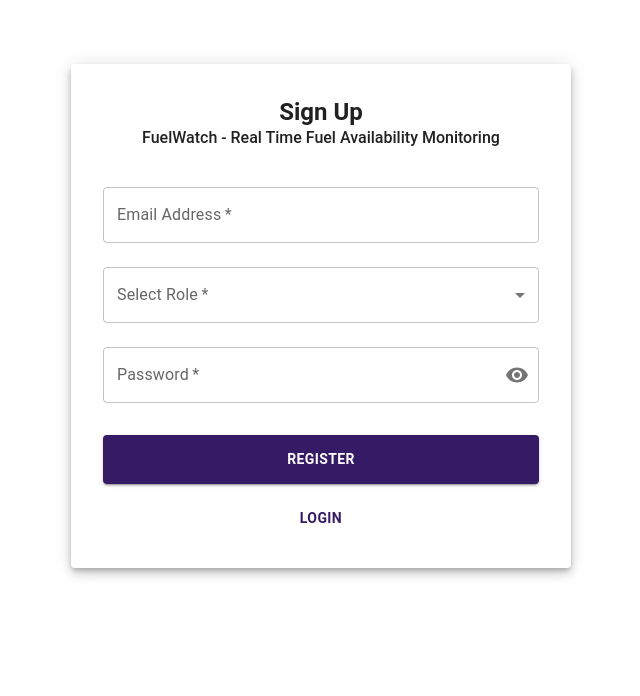
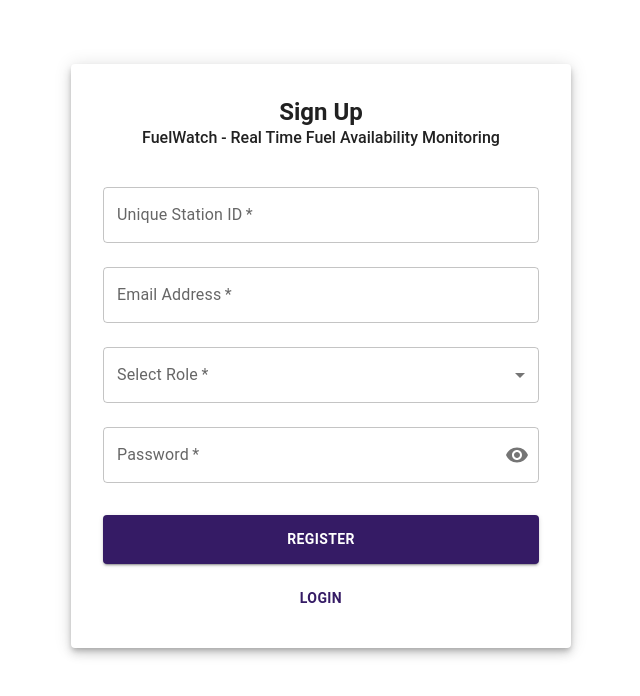
Before and after one commit to SenuraUpesh2002/Research-Project-SLIIT, a React (Vite) app in the folder client/: page / in a window 1280 px wide. Shown: the top 696 px of the page, without its empty margins (319-959 px from the left). Built offline with nearby package versions, Linux system fonts and the light colour scheme.

Commit message:
Created the uniques station ID column

```diff
--- a/client/src/ComponentHome/Login.jsx
+++ b/client/src/ComponentHome/Login.jsx
@@ -1,34 +1,51 @@
 import React, { useState } from "react";
 import { useNavigate } from "react-router-dom";
 import {
-  Box, TextField, Button, Paper, Typography
+  Box, TextField, Button, Paper, Typography, Snackbar, Alert
 } from "@mui/material";
 
 function Login() {
   const [email, setEmail] = useState("");
   const [password, setPassword] = useState("");
-  const [error, setError] = useState("");
+
+  const [open, setOpen] = useState(false);
+  const [msg, setMsg] = useState("");
+  const [severity, setSeverity] = useState("info"); // "success" | "error" | "warning" | "info"
+
   const navigate = useNavigate();
+
+  const handleClose = (_, reason) => {
+    if (reason === "clickaway") return;
+    setOpen(false);
+  };
 
   const handleSubmit = async (event) => {
     event.preventDefault();
-    setError("");
     try {
       const response = await fetch("http://localhost:8081/login", {
         method: "POST",
         headers: { "Content-Type": "application/json" },
         body: JSON.stringify({ email, password }),
       });
+
       const result = await response.json();
+
       if (response.ok) {
-        alert("Login successful");
-        navigate("/FuelDashboard", { state: { role: result.user.role, email: result.user.email } });
-        // Redirect or store user info/token as needed
+        setMsg("Login successful");
+        setSeverity("success");
+        setOpen(true);
+        navigate("/FuelDashboard", {
+          state: { role: result.user.role, email: result.user.email }
+        });
       } else {
-        setError(result.error || "Login failed");
+        setMsg(result.error || "Login failed");
+        setSeverity("error");
+        setOpen(true);
       }
     } catch (err) {
-      setError("Error: " + err.message);
+      setMsg("Error: " + err.message);
+      setSeverity("error");
+      setOpen(true);
     }
   };
 
@@ -58,22 +75,44 @@ function Login() {
           value={password}
           onChange={e => setPassword(e.target.value)}
         />
-        {error && (
-          <Typography color="error" mt={1} align="center">
-            {error}
-          </Typography>
-        )}
+
         <Button
           type="submit"
           variant="contained"
           fullWidth
-          sx={{ mt: 3, fontWeight: "bold", backgroundColor: "#351B65",
+          sx={{
+            mt: 3,
+            fontWeight: "bold",
+            backgroundColor: "#351B65",
             "&:hover": { backgroundColor: "#2a144d" }
           }}
         >
           Login
         </Button>
       </Box>
+
+      <Snackbar
+        open={open}
+        autoHideDuration={4000}
+        onClose={handleClose}
+        anchorOrigin={{ vertical: "top", horizontal: "right" }}
+      >
+        <Alert
+          onClose={handleClose}
+          severity={severity}
+          variant="filled"
+          sx={{
+            bgcolor: severity === "success" ? "#2e7d32" : "#ff0019ff",
+            color: "#fff",
+            fontWeight: 600,
+            borderRadius: 2,
+            boxShadow: 3,
+            "& .MuiAlert-icon": { color: "#fff" }
+          }}
+        >
+          {msg}
+        </Alert>
+      </Snackbar>
     </Paper>
   );
 }
--- a/client/src/ComponentHome/Register.jsx
+++ b/client/src/ComponentHome/Register.jsx
@@ -20,6 +20,7 @@ import VisibilityOff from '@mui/icons-material/VisibilityOff';
 const roles = ["Admin", "Station Manager", "Data Analyst"];
 
 function Register() {
+  const [stationId, setStationId] = useState("");          // NEW
   const [email, setEmail] = useState("");
   const [role, setRole] = useState("");
   const [password, setPassword] = useState("");
@@ -27,7 +28,7 @@ function Register() {
 
   const [open, setOpen] = useState(false);
   const [msg, setMsg] = useState("");
-  const [severity, setSeverity] = useState("error"); // "success" | "error" | "warning" | "info"
+  const [severity, setSeverity] = useState("error");
 
   const navigate = useNavigate();
 
@@ -42,7 +43,7 @@ function Register() {
       const response = await fetch("http://localhost:8081/register", {
         method: "POST",
         headers: { "Content-Type": "application/json" },
-        body: JSON.stringify({ email, role, password }),
+        body: JSON.stringify({ stationId, email, role, password }), // include stationId
       });
 
       const result = await response.json();
@@ -85,6 +86,17 @@ function Register() {
       </Typography>
 
       <Box component="form" onSubmit={handleSubmit} noValidate>
+        {/* NEW field before Email Address */}
+        <TextField
+          label="Unique Station ID"
+          variant="outlined"
+          fullWidth
+          margin="normal"
+          required
+          value={stationId}
+          onChange={(e) => setStationId(e.target.value)}
+        />
+
         <TextField
           label="Email Address"
           variant="outlined"
```
